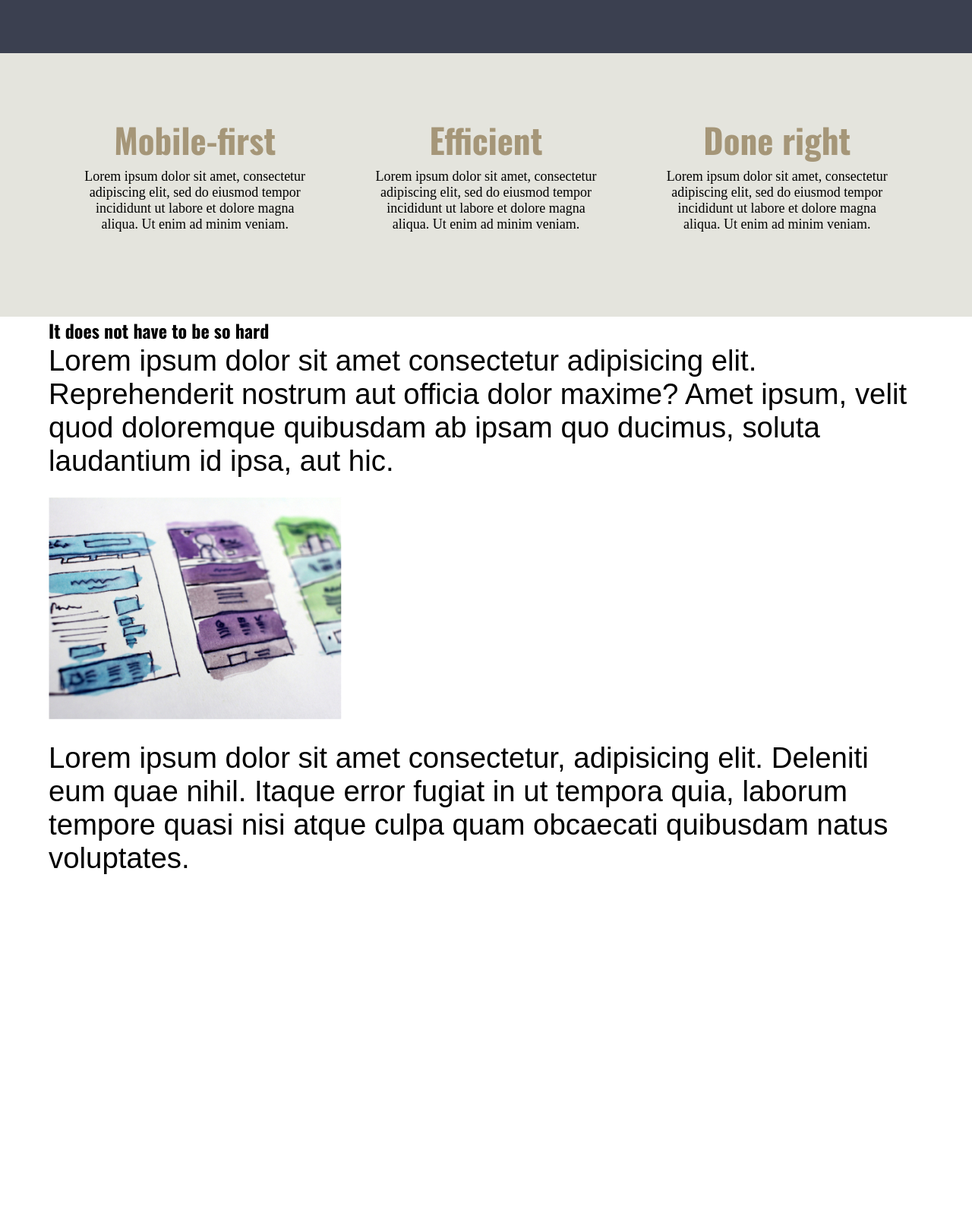
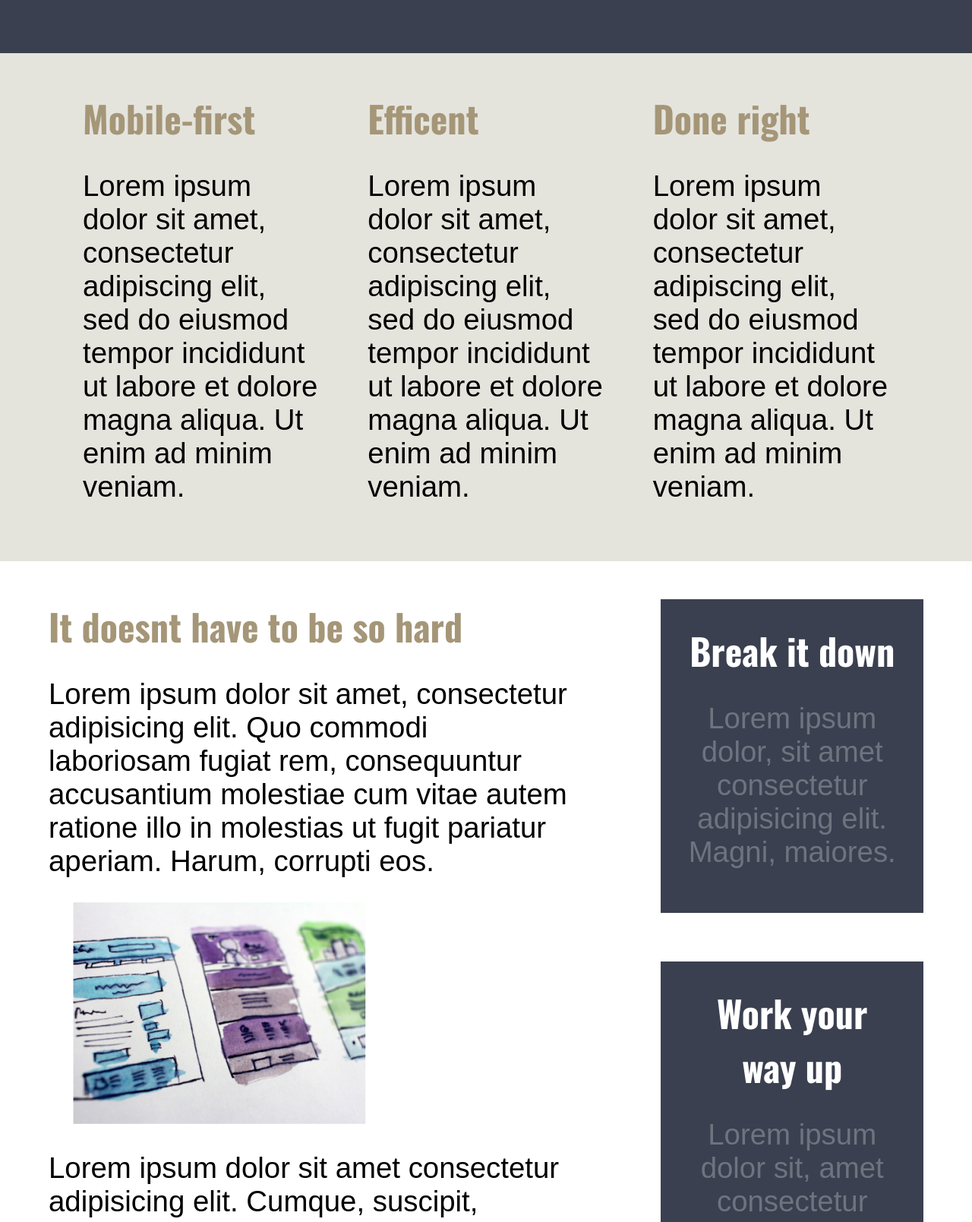
Before and after one commit to Ruksaar786/html-css-structure, a plain HTML site: page index.html in a window 1280 px wide. Shown: the part 1165-2774 px from the top of the page at 76% size. Before the commit the page ends 2343 px from the top, so only its background shows below. Drawn offline with nearby package versions, Linux system fonts and the light colour scheme.

Commit message:
added section 3

```diff
--- a/index.html
+++ b/index.html
@@ -32,15 +32,17 @@
 
     <div class="hero">
       <div class="container">
-        <div class="row">
+        <div class="row-hero">
           <div class="hero-h1-box">
-          <h1><span class="hero-h1">Responsive layouts</span> don’t have to be a struggle</h1>
+            <h1>
+              <span class="hero-h1">Responsive layouts</span> don’t have to be a
+              struggle
+            </h1>
           </div>
           <div class="hero-text">
             <p>
-              Lorem ipsum dolor sit amet, consectetur
-              adipiscing elit, sed do eiusmod tempor
-              incididunt ut labore et dolore magna aliqua.
+              Lorem ipsum dolor sit amet, consectetur adipiscing elit, sed do
+              eiusmod tempor incididunt ut labore et dolore magna aliqua.
             </p>
             <a href="#" class="btn">I want to learn</a>
           </div>
@@ -48,42 +50,33 @@
       </div>
     </div>
     <section>
-    <div class="section1">
-    <div class="box1">
+      <div class="section2">
         <div class="container">
-        <div class=" row_text">
+          <div class="row">
+            <div class="col">
               <h2>Mobile-first</h2>
               <p>
                 Lorem ipsum dolor sit amet, consectetur adipiscing elit, sed do
-            eiusmod tempor incididunt ut labore et dolore magna aliqua. Ut enim
-            ad minim veniam.
+                eiusmod tempor incididunt ut labore et dolore magna aliqua. Ut
+                enim ad minim veniam.
               </p>
             </div>
-      </div>
-    </div>
-
-    <div class="box2">
-      <div class="container">
-        <div class="row_text">
-          <h2>Efficient</h2>
+            <div class="col">
+              <h2>Efficent</h2>
               <p>
                 Lorem ipsum dolor sit amet, consectetur adipiscing elit, sed do
-            eiusmod tempor incididunt ut labore et dolore magna aliqua. Ut enim
-            ad minim veniam.
+                eiusmod tempor incididunt ut labore et dolore magna aliqua. Ut
+                enim ad minim veniam.
               </p>
             </div>
-      </div>
-    </div>
-
-    <div class="box3">
-      <div class="container">
+            <div class="col">
               <h2>Done right</h2>
-        <div class="row_text">
               <p>
                 Lorem ipsum dolor sit amet, consectetur adipiscing elit, sed do
-            eiusmod tempor incididunt ut labore et dolore magna aliqua. Ut enim
-            ad minim veniam.
+                eiusmod tempor incididunt ut labore et dolore magna aliqua. Ut
+                enim ad minim veniam.
               </p>
+            </div>
           </div>
         </div>
       </div>
@@ -92,23 +85,48 @@
     <section class="section-3">
       <div class="container">
         <div class="parent">
-
-          <div class="child1">
-            <h2>It does not have to be so hard</h2>
+          <div class="left-box">
+            <h2>It doesnt have to be so hard</h2>
             <p>
-              Lorem ipsum dolor sit amet consectetur adipisicing elit. Reprehenderit nostrum aut officia dolor maxime? Amet ipsum, velit quod doloremque quibusdam ab ipsam quo ducimus, soluta laudantium id ipsa, aut hic.
+              Lorem ipsum dolor sit amet, consectetur adipisicing elit. Quo
+              commodi laboriosam fugiat rem, consequuntur accusantium molestiae
+              cum vitae autem ratione illo in molestias ut fugit pariatur
+              aperiam. Harum, corrupti eos.
+            </p>
             <figure>
-              <img src="./img/hero-img.jpg" alt="img">
+              <img src="img/hero-img.jpg" alt="img" />
             </figure>
+            <p>
+              Lorem ipsum dolor sit amet consectetur adipisicing elit. Cumque,
+              suscipit, deserunt modi eius nobis doloremque dolore ullam
+              cupiditate vitae obcaecati ab incidunt nulla tenetur culpa iusto
+              eos qui hic! Nisi.
             </p>
+          </div>
+          <div class="right-box">
+            <div>
+              <h3>Break it down</h3>
               <p>
-              Lorem ipsum dolor sit amet consectetur, adipisicing elit. Deleniti eum quae nihil. Itaque error fugiat in ut tempora quia, laborum tempore quasi nisi atque culpa quam obcaecati quibusdam natus voluptates.
+                Lorem ipsum dolor, sit amet consectetur adipisicing elit. Magni,
+                maiores.
+              </p>
+            </div>
+            <div>
+              <h3>Work your way up</h3>
+              <p>
+                Lorem ipsum dolor sit, amet consectetur adipisicing elit.
+                Minima, perspiciatis.
+              </p>
+            </div>
+            <div>
+              <p>
+                Lorem ipsum dolor sit amet consectetur, adipisicing elit.
+                Molestias, aliquam.
               </p>
             </div>
           </div>
         </div>
+      </div>
     </section>
-
-
   </body>
 </html>
--- a/style.css
+++ b/style.css
@@ -117,7 +117,7 @@ h3 {
 .hero-text p {
   font-family: "Montserrat";
 }
-.row.hero {
+.row-hero {
   display: flex;
   justify-content: space-between;
 }
@@ -127,64 +127,62 @@ h3 {
   gap: 4rem;
 }
 
-.box1,
-.box2,
-.box3 {
-  display: flex;
-  text-align: center;
-  justify-content: space-between;
-  font-family: "Oswald";
-  font-size: 30px;
-  color: var(--beige);
-}
-
-.box1,
-.box2,
-.box3 h2 {
-  color: var(--beige);
-  text-align: center;
-}
-
-.row_text p {
-  font-family: "Monserrat";
-  font-size: 18px;
-  color: #000000;
-  padding: 5px;
-  text-align: center;
-  align-items: flex-start;
-}
-
-.section1 {
-  display: flex;
-  gap: 30px;
-  background-color: rgb(228, 228, 221);
-  padding: 80px;
-}
-
-.img {
-  max-width: 100%;
-  object-fit: cover;
-  align-items: flex-start;
-}
-
-.col + .col {
-  margin-left: 30px;
-  display: block;
-}
-
 .col {
   flex: 1;
 }
-.col1 {
-  width: 40%;
-  align-items: left;
-  text-align: center;
+
+.section2 {
+  background-color: rgb(228, 228, 221);
+  padding: 50px;
 }
 
-.section2 {
-  margin: 16px 0;
-  padding: 100px 0;
-  color: black;
-  background-color: white;
+h2 {
+  font-size: 3rem;
+  color: var(--beige);
+  margin-bottom: 2rem;
+}
+
+.section-3 {
+  padding: 50px 0;
+}
+
+.parent {
+  display: flex;
+  flex-direction: column;
+  justify-content: space-between;
+}
+
+.right-box div {
+  background-color: var(--darkgrey);
+  padding: 2rem;
   text-align: center;
+  color: var(--lightgrey);
+  margin-bottom: 2rem;
 }
+
+h3 {
+  font-size: 3rem;
+  margin-bottom: 2rem;
+  color: white;
+}
+
+figure {
+  margin: 2rem;
+}
+
+@media (min-width: 700px) {
+  .right-box {
+    display: flex;
+    flex-direction: column;
+    gap: 2rem;
+  }
+  .left-box {
+    width: 60%;
+  }
+  .parent {
+    flex-direction: row;
+  }
+  .right-box {
+    width: 30%;
+  }
+}
```
Lines whose indentation alone changed are shown as unchanged.
